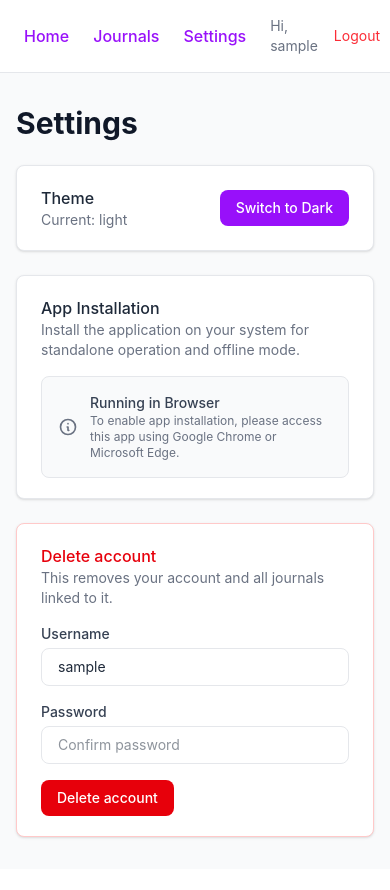
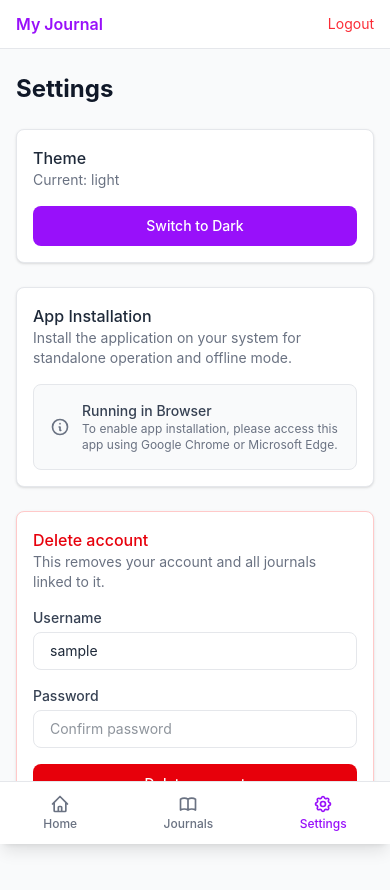
Before and after one commit to Sandipxg/MyJournalApp, a React (Vite) app: page /settings in a window 390 px wide. Shown: the top 890 px of the page. Before the commit the page ends 869 px from the top, so only its background shows below. Built offline with nearby package versions, Linux system fonts and the light colour scheme; no server answers; sample sign-in values are in the browser's storage.

Commit message:
responsive web app

```diff
--- a/src/App.jsx
+++ b/src/App.jsx
@@ -1,4 +1,4 @@
-import { BrowserRouter, Routes, Route, Link, useNavigate } from "react-router-dom"
+import { BrowserRouter, Routes, Route, Link, NavLink, useNavigate } from "react-router-dom"
 import { useContext } from "react"
 import { ThemeProvider } from "./context/ThemeContext"
 import ThemeContext from "./context/ThemeContext"
@@ -12,6 +12,35 @@ import SettingsPage from "./pages/Settingpage"
 import LoginPage from "./pages/Loginpage"
 import ProtectedRoute from "./components/ProtectedRoute"
 
+// SVG icons for the bottom nav bar
+function HomeIcon({ className }) {
+  return (
+    <svg className={className} fill="none" stroke="currentColor" viewBox="0 0 24 24">
+      <path strokeLinecap="round" strokeLinejoin="round" strokeWidth="2"
+        d="M3 12l2-2m0 0l7-7 7 7M5 10v10a1 1 0 001 1h3m10-11l2 2m-2-2v10a1 1 0 01-1 1h-3m-6 0a1 1 0 001-1v-4a1 1 0 011-1h2a1 1 0 011 1v4a1 1 0 001 1m-6 0h6" />
+    </svg>
+  )
+}
+
+function JournalIcon({ className }) {
+  return (
+    <svg className={className} fill="none" stroke="currentColor" viewBox="0 0 24 24">
+      <path strokeLinecap="round" strokeLinejoin="round" strokeWidth="2"
+        d="M12 6.253v13m0-13C10.832 5.477 9.246 5 7.5 5S4.168 5.477 3 6.253v13C4.168 18.477 5.754 18 7.5 18s3.332.477 4.5 1.253m0-13C13.168 5.477 14.754 5 16.5 5c1.747 0 3.332.477 4.5 1.253v13C19.832 18.477 18.247 18 16.5 18c-1.746 0-3.332.477-4.5 1.253" />
+    </svg>
+  )
+}
+
+function SettingsIcon({ className }) {
+  return (
+    <svg className={className} fill="none" stroke="currentColor" viewBox="0 0 24 24">
+      <path strokeLinecap="round" strokeLinejoin="round" strokeWidth="2"
+        d="M10.325 4.317c.426-1.756 2.924-1.756 3.35 0a1.724 1.724 0 002.573 1.066c1.543-.94 3.31.826 2.37 2.37a1.724 1.724 0 001.065 2.572c1.756.426 1.756 2.924 0 3.35a1.724 1.724 0 00-1.066 2.573c.94 1.543-.826 3.31-2.37 2.37a1.724 1.724 0 00-2.572 1.065c-.426 1.756-2.924 1.756-3.35 0a1.724 1.724 0 00-2.573-1.066c-1.543.94-3.31-.826-2.37-2.37a1.724 1.724 0 00-1.065-2.572c-1.756-.426-1.756-2.924 0-3.35a1.724 1.724 0 001.066-2.573c-.94-1.543.826-3.31 2.37-2.37.996.608 2.296.07 2.572-1.065z" />
+      <path strokeLinecap="round" strokeLinejoin="round" strokeWidth="2" d="M15 12a3 3 0 11-6 0 3 3 0 016 0z" />
+    </svg>
+  )
+}
+
 function AppLayout() {
   const { theme } = useContext(ThemeContext)
   const { currentUser, logout } = useAuth()
@@ -23,15 +52,32 @@ function AppLayout() {
     navigate("/auth")
   }
 
+  const navLinkClass = ({ isActive }) =>
+    `flex flex-col items-center gap-0.5 px-4 py-1 text-xs font-medium transition-colors ${
+      isActive
+        ? "text-purple-600 dark:text-purple-400"
+        : "text-gray-500 dark:text-gray-400 hover:text-purple-600 dark:hover:text-purple-400"
+    }`
+
   return (
     <div className={`min-h-screen ${theme === "dark" ? "dark" : ""}`}>
       <div className="min-h-screen bg-gray-50 dark:bg-gray-900 text-gray-800 dark:text-gray-100">
-        <nav className="bg-white dark:bg-gray-800 border-b border-gray-200 dark:border-gray-700 px-6 py-4 flex items-center gap-6">
-          <Link to="/" className="text-purple-600 dark:text-purple-400 font-medium hover:text-purple-800">Home</Link>
-          <Link to="/journals" className="text-purple-600 dark:text-purple-400 font-medium hover:text-purple-800">Journals</Link>
-          <Link to="/settings" className="text-purple-600 dark:text-purple-400 font-medium hover:text-purple-800">Settings</Link>
 
-          <div className="ml-auto flex items-center gap-4">
+        {/* ── Top Header ── */}
+        <nav className="bg-white dark:bg-gray-800 border-b border-gray-200 dark:border-gray-700 px-4 py-3 md:px-6 md:py-4 flex items-center gap-6">
+
+          {/* Desktop nav links — hidden on mobile */}
+          <div className="hidden md:flex items-center gap-6">
+            <Link to="/" className="text-purple-600 dark:text-purple-400 font-medium hover:text-purple-800">Home</Link>
+            <Link to="/journals" className="text-purple-600 dark:text-purple-400 font-medium hover:text-purple-800">Journals</Link>
+            <Link to="/settings" className="text-purple-600 dark:text-purple-400 font-medium hover:text-purple-800">Settings</Link>
+          </div>
+
+          {/* App brand — visible on mobile since the nav links are hidden */}
+          <span className="md:hidden font-semibold text-purple-600 dark:text-purple-400 text-base">My Journal</span>
+
+          {/* Right-side controls */}
+          <div className="ml-auto flex items-center gap-3">
             {isInstallable && !isInstalled && (
               <button
                 onClick={install}
@@ -40,12 +86,12 @@ function AppLayout() {
                 <svg className="w-4 h-4 text-white" fill="none" stroke="currentColor" viewBox="0 0 24 24">
                   <path strokeLinecap="round" strokeLinejoin="round" strokeWidth="2" d="M4 16v1a3 3 0 003 3h10a3 3 0 003-3v-1m-4-4l-4 4m0 0l-4-4m4 4V4" />
                 </svg>
-                <span>Install App</span>
+                <span className="hidden sm:inline">Install App</span>
               </button>
             )}
             {currentUser ? (
               <>
-                <span className="text-sm text-gray-500 dark:text-gray-400">Hi, {currentUser.username}</span>
+                <span className="text-sm text-gray-500 dark:text-gray-400 hidden sm:inline">Hi, {currentUser.username}</span>
                 <button
                   onClick={handleLogout}
                   className="text-sm text-red-500 hover:underline"
@@ -58,7 +104,10 @@ function AppLayout() {
             )}
           </div>
         </nav>
-        <main className="max-w-3xl mx-auto px-4 py-8">
+
+        {/* ── Main Content ── */}
+        {/* pb-24 on mobile leaves room above the bottom nav bar */}
+        <main className="max-w-3xl mx-auto px-4 py-6 md:py-8 pb-24 md:pb-8">
           <Routes>
             <Route path="/" element={<HomePage />} />
             <Route path="/journals" element={
@@ -73,6 +122,37 @@ function AppLayout() {
             <Route path="/auth" element={<LoginPage />} />
           </Routes>
         </main>
+
+        {/* ── Mobile Bottom Navigation Bar — hidden on md+ ── */}
+        {currentUser && (
+          <nav className="fixed bottom-0 left-0 right-0 z-50 bg-white dark:bg-gray-800 border-t border-gray-200 dark:border-gray-700 flex md:hidden justify-around py-2 shadow-lg">
+            <NavLink to="/" end className={navLinkClass}>
+              {({ isActive }) => (
+                <>
+                  <HomeIcon className={`w-5 h-5 ${isActive ? "text-purple-600 dark:text-purple-400" : "text-gray-500 dark:text-gray-400"}`} />
+                  <span>Home</span>
+                </>
+              )}
+            </NavLink>
+            <NavLink to="/journals" className={navLinkClass}>
+              {({ isActive }) => (
+                <>
+                  <JournalIcon className={`w-5 h-5 ${isActive ? "text-purple-600 dark:text-purple-400" : "text-gray-500 dark:text-gray-400"}`} />
+                  <span>Journals</span>
+                </>
+              )}
+            </NavLink>
+            <NavLink to="/settings" className={navLinkClass}>
+              {({ isActive }) => (
+                <>
+                  <SettingsIcon className={`w-5 h-5 ${isActive ? "text-purple-600 dark:text-purple-400" : "text-gray-500 dark:text-gray-400"}`} />
+                  <span>Settings</span>
+                </>
+              )}
+            </NavLink>
+          </nav>
+        )}
+
       </div>
     </div>
   )
--- a/src/pages/Homepage.jsx
+++ b/src/pages/Homepage.jsx
@@ -13,7 +13,7 @@ function HomePage() {
 
   return (
     <div>
-      <h1 className="text-3xl font-bold text-gray-900 dark:text-gray-100 mb-6">Posts</h1>
+      <h1 className="text-2xl md:text-3xl font-bold text-gray-900 dark:text-gray-100 mb-6">Posts</h1>
       <div className="flex flex-col gap-3">
         {posts.map((post) => (
           <div key={post.id} className="bg-white dark:bg-gray-800 border border-gray-200 dark:border-gray-700 rounded-lg px-5 py-4 shadow-sm">
--- a/src/pages/Journalpage.jsx
+++ b/src/pages/Journalpage.jsx
@@ -52,7 +52,7 @@ function JournalPage() {
 
   return (
     <div>
-      <h1 className="text-3xl font-bold text-gray-900 mb-6">My Journal</h1>
+      <h1 className="text-2xl md:text-3xl font-bold text-gray-900 dark:text-gray-100 mb-6">My Journal</h1>
       {error && <p className="text-red-500 text-sm mb-4">{error}</p>}
       <JournalForm
         addJournal={addJournal}
--- a/src/pages/Settingpage.jsx
+++ b/src/pages/Settingpage.jsx
@@ -37,22 +37,22 @@ function SettingsPage() {
 
   return (
     <div className="space-y-6">
-      <h1 className="text-3xl font-bold text-gray-900 dark:text-gray-100 mb-6">Settings</h1>
-      <div className="bg-white dark:bg-gray-800 border border-gray-200 dark:border-gray-700 rounded-lg px-6 py-5 shadow-sm flex items-center justify-between">
+      <h1 className="text-2xl md:text-3xl font-bold text-gray-900 dark:text-gray-100 mb-6">Settings</h1>
+      <div className="bg-white dark:bg-gray-800 border border-gray-200 dark:border-gray-700 rounded-lg px-4 md:px-6 py-4 md:py-5 shadow-sm flex flex-col gap-4 sm:flex-row sm:items-center sm:justify-between">
         <div>
           <p className="font-medium text-gray-800 dark:text-gray-100">Theme</p>
           <p className="text-sm text-gray-500 dark:text-gray-400">Current: {theme}</p>
         </div>
         <button
           onClick={changeTheme}
-          className="bg-purple-600 text-white px-4 py-2 rounded-lg text-sm font-medium hover:bg-purple-700 transition-colors"
+          className="w-full sm:w-auto bg-purple-600 text-white px-4 py-2.5 rounded-lg text-sm font-medium hover:bg-purple-700 transition-colors"
         >
           Switch to {theme === "light" ? "Dark" : "Light"}
         </button>
       </div>
 
       {/* App Installation Experience */}
-      <div className="bg-white dark:bg-gray-800 border border-gray-200 dark:border-gray-700 rounded-lg px-6 py-5 shadow-sm space-y-4">
+      <div className="bg-white dark:bg-gray-800 border border-gray-200 dark:border-gray-700 rounded-lg px-4 md:px-6 py-4 md:py-5 shadow-sm space-y-4">
         <div>
           <h2 className="font-medium text-gray-800 dark:text-gray-100">App Installation</h2>
           <p className="text-sm text-gray-500 dark:text-gray-400">
@@ -116,7 +116,7 @@ function SettingsPage() {
 
       <form
         onSubmit={handleDeleteAccount}
-        className="bg-white dark:bg-gray-800 border border-red-200 dark:border-red-900 rounded-lg px-6 py-5 shadow-sm space-y-4"
+        className="bg-white dark:bg-gray-800 border border-red-200 dark:border-red-900 rounded-lg px-4 md:px-6 py-4 md:py-5 shadow-sm space-y-4"
       >
         <div>
           <p className="font-medium text-red-600 dark:text-red-400">Delete account</p>
@@ -153,7 +153,7 @@ function SettingsPage() {
         <button
           type="submit"
           disabled={isDeleting}
-          className="bg-red-600 text-white px-4 py-2 rounded-lg text-sm font-medium hover:bg-red-700 transition-colors disabled:opacity-60"
+          className="w-full sm:w-auto bg-red-600 text-white px-4 py-2.5 rounded-lg text-sm font-medium hover:bg-red-700 transition-colors disabled:opacity-60"
         >
           {isDeleting ? "Deleting..." : "Delete account"}
         </button>
```
Also changed, not shown: src/components/JournalCard.jsx (+8 -8 lines).
